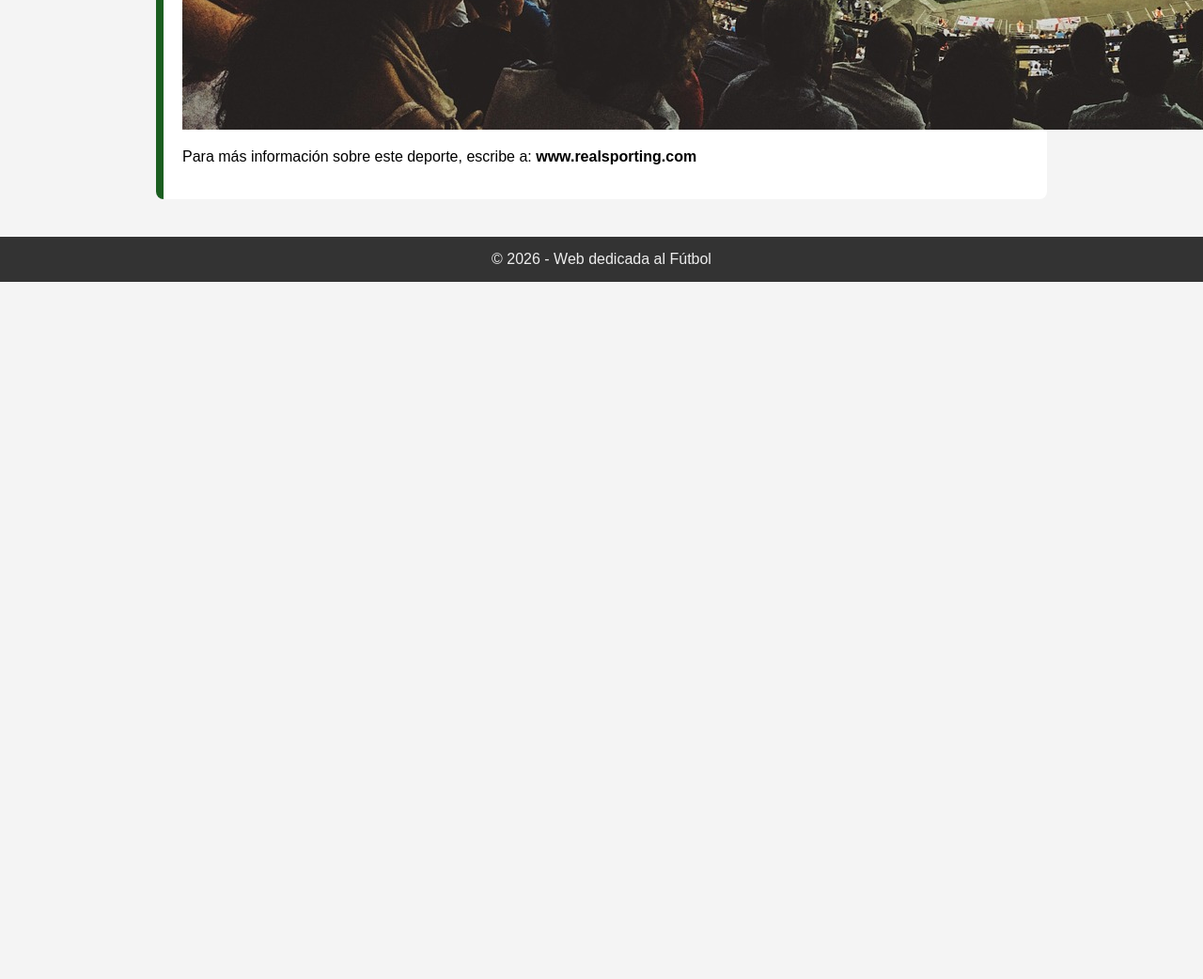
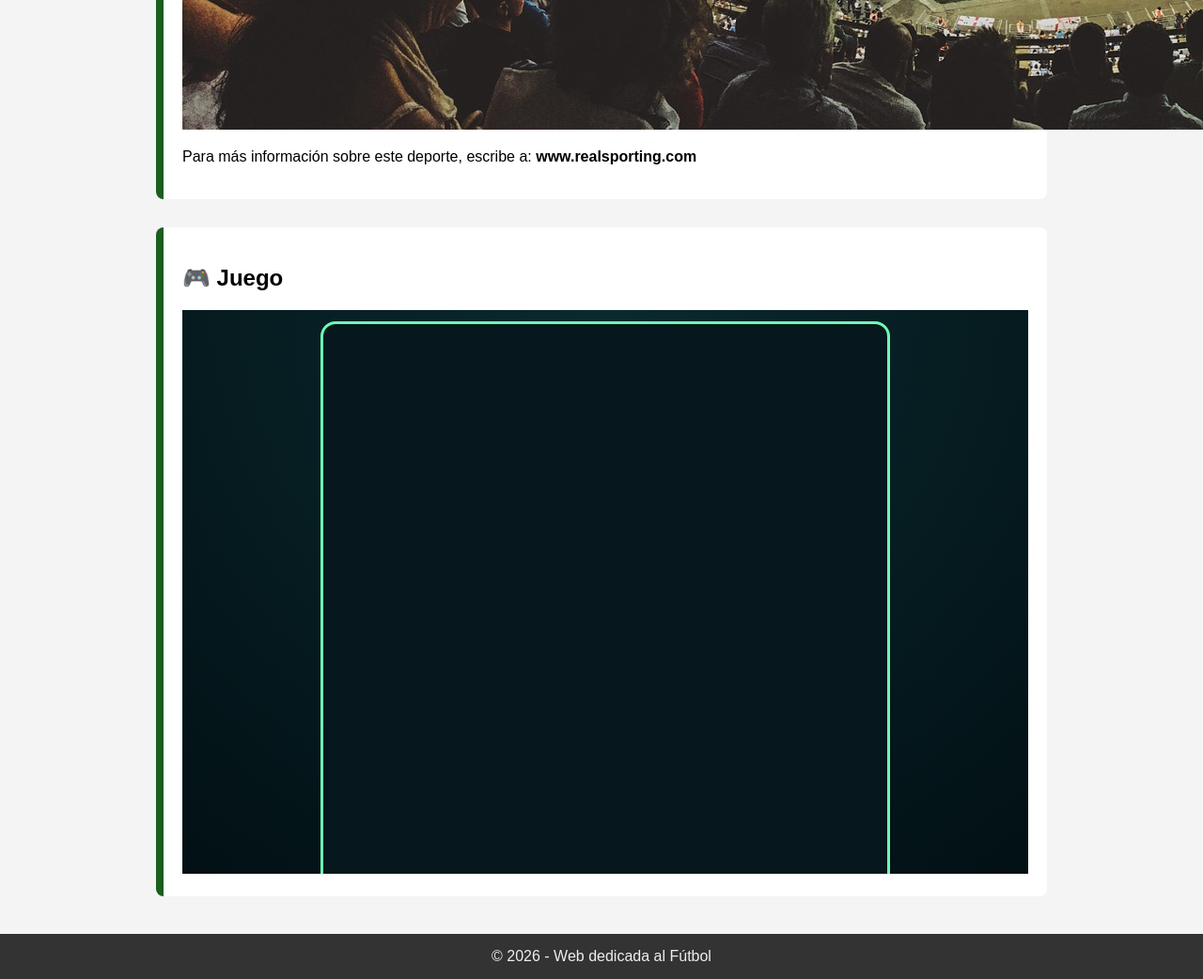
Before and after one commit to juliaa7rv-blip/julia, a plain HTML site: page index.html in a window 1280 px wide. Shown: the part 3626-4668 px from the top of the page at 94% size. Before the commit the page ends 3926 px from the top, so only its background shows below. Drawn offline with Linux system fonts and the light colour scheme.

Commit message:
Update index.html

```diff
--- a/index.html
+++ b/index.html
@@ -105,6 +105,16 @@
         <strong>www.realsporting.com</strong>
     </p>
 </section>
+<section id="juego">
+    <h2>🎮 Juego</h2>
+
+    <iframe
+        src="juego.html"
+        width="900"
+        height="600"
+        style="border:none; max-width:100%;">
+    </iframe>
+</section>
 
 
     <footer>
```
